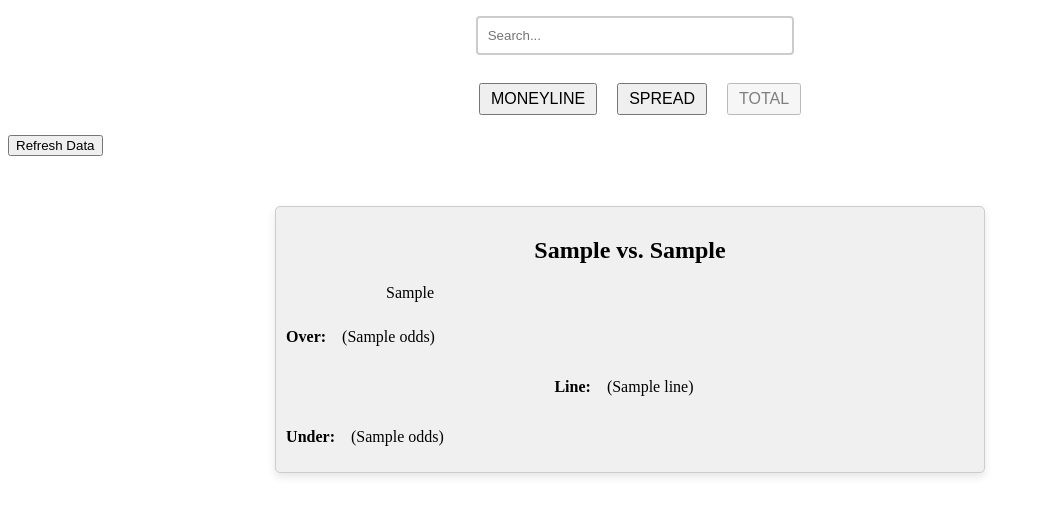
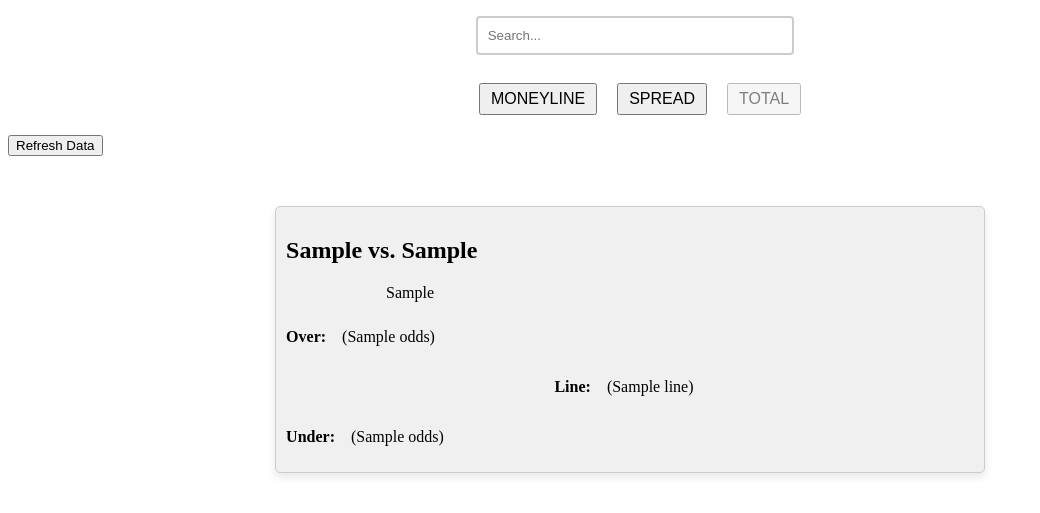
Before and after one commit to conwayn816/Better-Picks, a Flask app: page /total in a window 1280 px wide. Shown: the top 513 px of the page, without its empty margins (0-1040 px from the left). Run offline with Flask 3, Linux system fonts and the light colour scheme; a database or web service that is not in the repository returns one stand-in record (values such as "Sample title"); parts of the project's set-up code (start-up, migrations or seed data) failed here and were passed over.

Commit message:
Web App update
Added back team names alignment

```diff
--- a/templates/moneyline.html
+++ b/templates/moneyline.html
@@ -9,6 +9,10 @@
             width: 80%;
             margin: 50px auto;
             text-align: center;
+        }
+        .box-title {
+            text-align: left;
+            margin-bottom: 10px;
         }
         .search-container {
             margin-bottom: 20px;
--- a/templates/spread.html
+++ b/templates/spread.html
@@ -13,6 +13,10 @@
         .search-container {
             margin-bottom: 20px;
             margin-left: 37%;
+        }
+        .box-title {
+            text-align: left;
+            margin-bottom: 10px;
         }
         .search-container input[type=text] {
             width: 40%;
--- a/templates/total.html
+++ b/templates/total.html
@@ -9,6 +9,10 @@
             width: 80%;
             margin: 50px auto;
             text-align: center;
+        }
+        .box-title {
+            text-align: left;
+            margin-bottom: 10px;
         }
         .search-container {
             margin-bottom: 20px;
```
